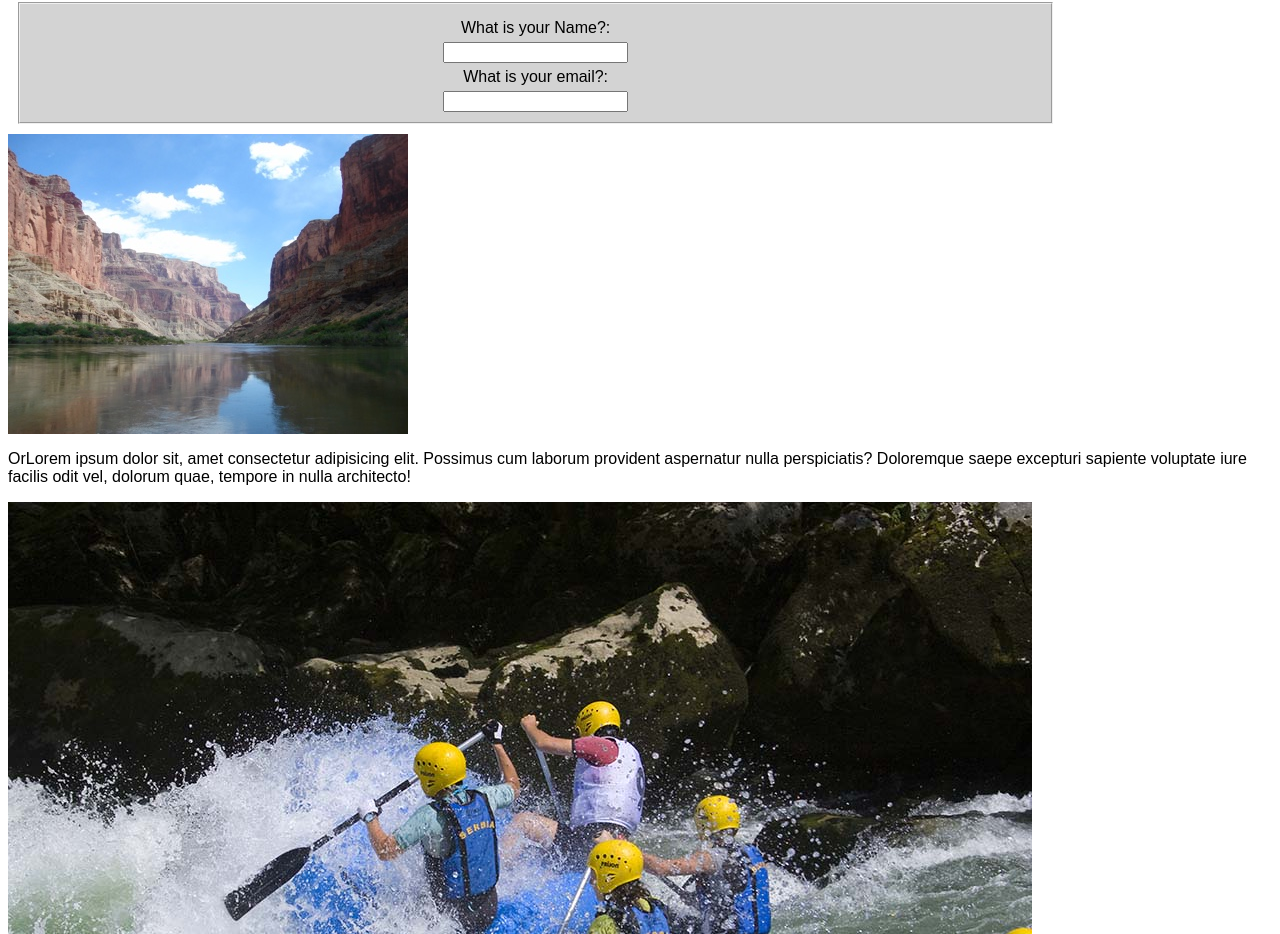
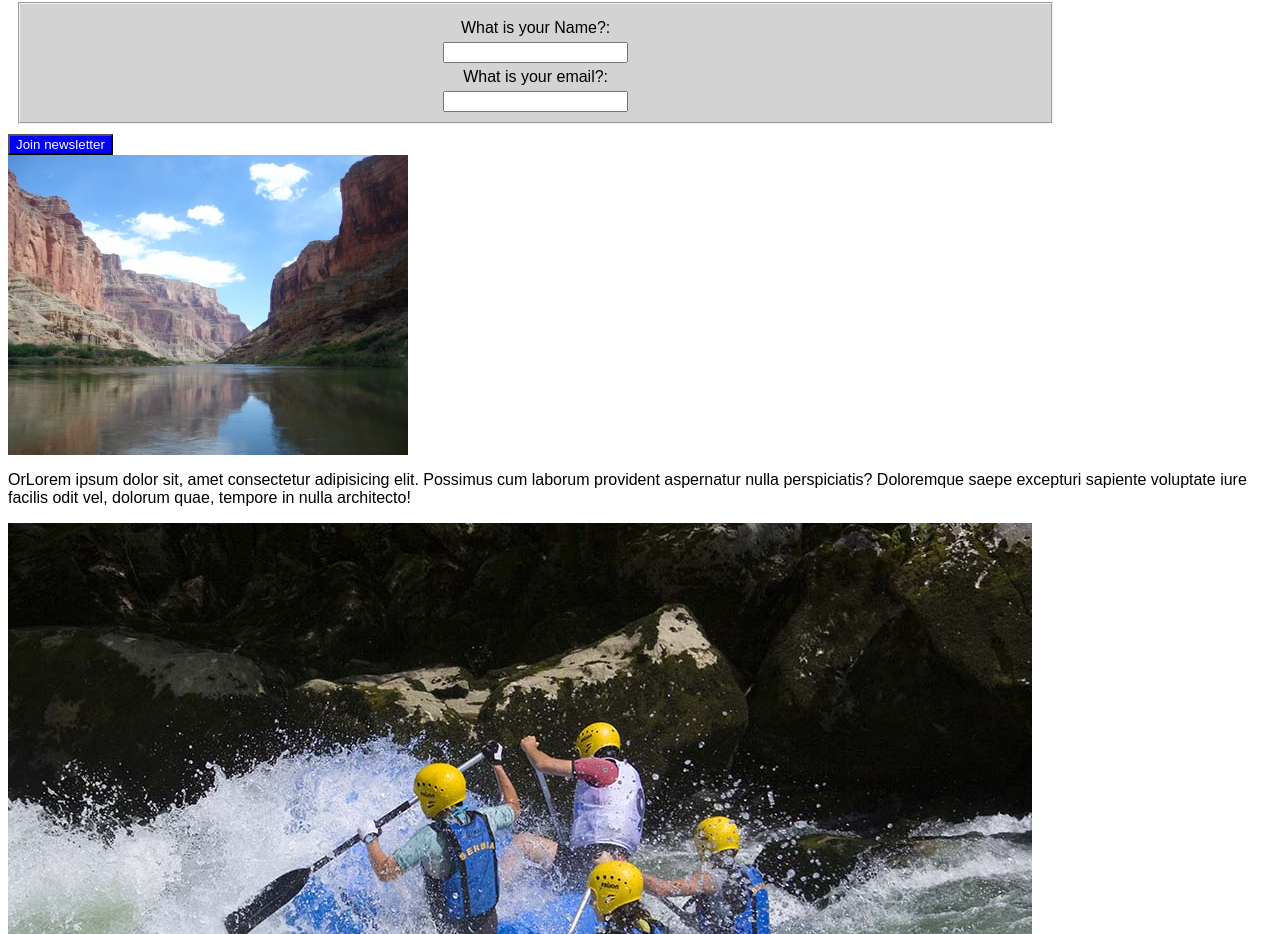
Before and after one commit to Redpants9/wdd130, a plain HTML site: page wwr/index.html in a window 1280 px wide. Shown: the part 939-1873 px from the top of the page. Drawn offline with Linux system fonts and the light colour scheme.

Commit message:
please pass

```diff
--- a/wwr/index.html
+++ b/wwr/index.html
@@ -37,6 +37,7 @@
                     <label for="email">What is your email?:</label>
                     <input type="text" name="email" id="email">
                 </fieldset>
+                <button>Join newsletter</button>
                 <img src="images/river_second.jpg" alt="river">
                 <p> OrLorem ipsum dolor sit, amet consectetur adipisicing elit. Possimus cum laborum provident aspernatur
                     nulla perspiciatis? Doloremque saepe excepturi sapiente voluptate iure facilis odit vel, dolorum quae,
```
